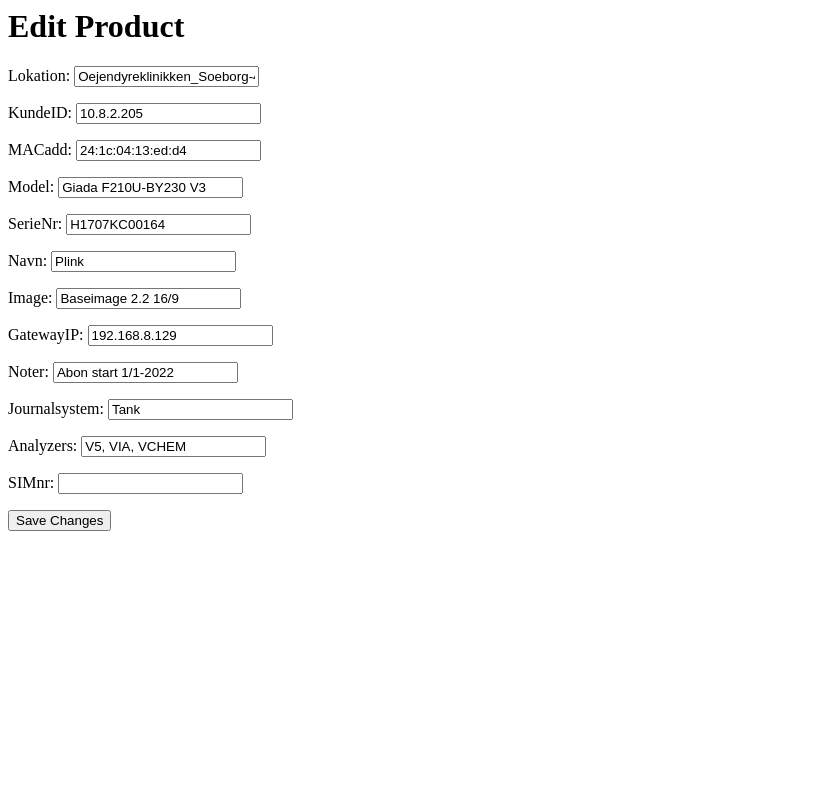
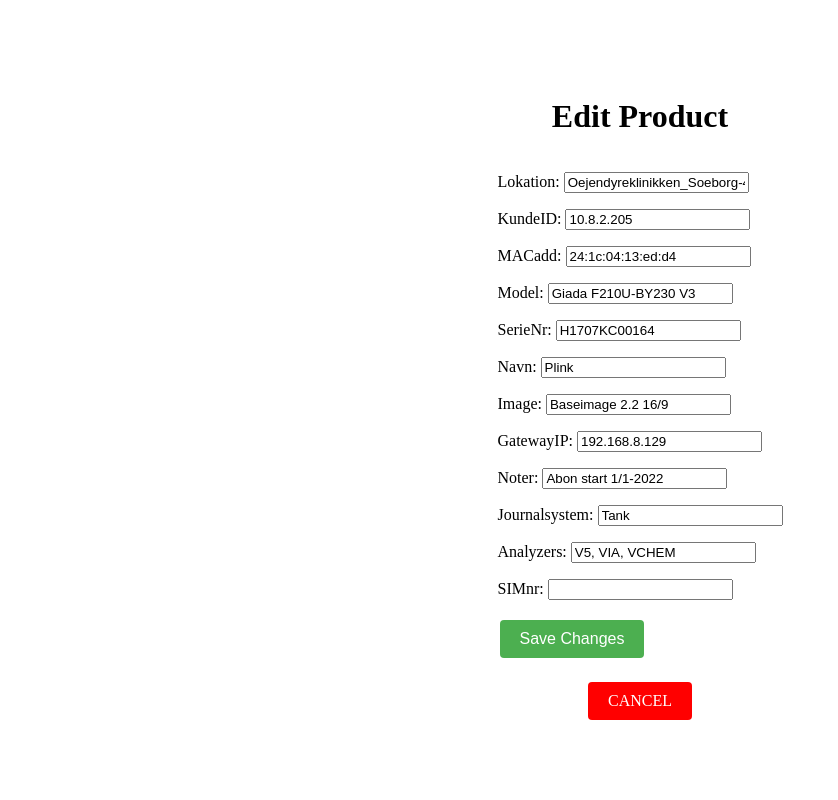
Before and after one commit to SimonO2001/upload_csv, a Django app: page /edit/395/ in a window 1280 px wide. Shown: the whole page, without its empty margins (0-838 px from the left). Run offline with Django 4.2, Linux system fonts and the light colour scheme; data comes from the database, SQL or seed files in the repository; both versions use the stored data as it was after the commit.

Commit message:
updated_styling

```diff
--- a/upload_csv/urls.py
+++ b/upload_csv/urls.py
@@ -9,7 +9,7 @@ from uploader import views
 urlpatterns = [
     path('admin/', admin.site.urls),
     path('upload/', UploadView.as_view(), name='upload_data'),  # Update the name here
-    path('display/', views.display_data, name='display_data'),
+    path('', views.display_data, name='display_data'),
     path('edit/<int:product_id>/', views.edit_product, name='edit_product'),
     path('delete/<int:product_id>/', views.delete_product, name='delete_product'),
     path('add/', views.add_product, name='add_product'),
--- a/uploader/templates/display_data.html
+++ b/uploader/templates/display_data.html
@@ -37,6 +37,8 @@
         cursor: pointer; /* Cursor style */
         border-radius: 4px; /* Border radius */
     }
+
+
 
     </style>
 </head>
--- a/uploader/templates/edit_product.html
+++ b/uploader/templates/edit_product.html
@@ -1,12 +1,51 @@
 <!-- uploader/templates/uploader/edit_product.html -->
 
 <html lang="en">
+<style>
+    body {
+        display: flex;
+        flex-direction: column;
+        align-items: center;
+        justify-content: center;
+        height: 100vh;
+        margin: 0;
+    }
+
+        .display-button {
+        background-color: red; /* Green background color */
+        color: white; /* White text color */
+        border: none; /* No border */
+        padding: 10px 20px; /* Padding */
+        text-align: center; /* Center text */
+        text-decoration: none; /* No text decoration */
+        display: inline-block; /* Inline block display */
+        font-size: 16px; /* Font size */
+        margin: 4px 2px; /* Margin */
+        cursor: pointer; /* Cursor style */
+        border-radius: 4px; /* Border radius */
+    }
+
+    .save {
+        background-color: #4CAF50; /* Green background color */
+        color: white; /* White text color */
+        border: none; /* No border */
+        padding: 10px 20px; /* Padding */
+        text-align: center; /* Center text */
+        text-decoration: none; /* No text decoration */
+        display: inline-block; /* Inline block display */
+        font-size: 16px; /* Font size */
+        margin: 4px 2px; /* Margin */
+        cursor: pointer; /* Cursor style */
+        border-radius: 4px; /* Border radius */
+    }
+</style>
 <body>
     <h1>Edit Product</h1>
     <form method="post">
         {% csrf_token %}
         {{ form.as_p }}
-        <input type="submit" value="Save Changes">
+        <input type="submit" value="Save Changes" class="save">
     </form>
+    <a href="{% url 'display_data' %}" class="display-button">CANCEL</a>
 </body>
 </html>
```
Also changed, not shown: uploader/templates/delete_product.html (+39 -1 lines), db.sqlite3.
